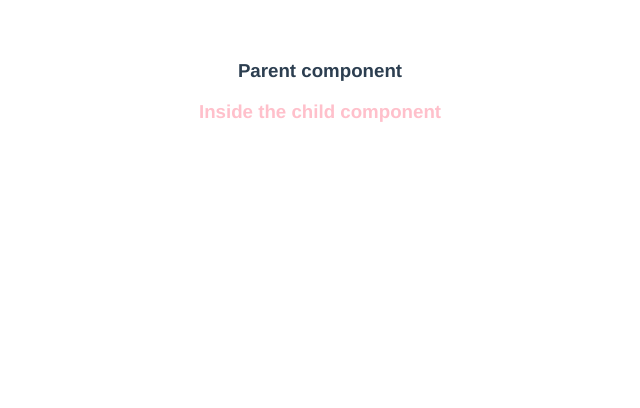
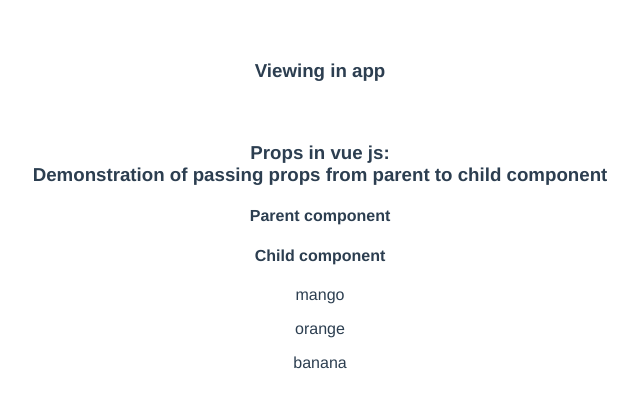
Before and after one commit to Neelima-git/learn-Vue.js, a Vue app: page / in a window 1280 px wide. Shown: the top 408 px of the page, without its empty margins (320-960 px from the left). Built offline with nearby package versions, Linux system fonts and the light colour scheme.

Commit message:
Added props demonstration files

```diff
--- a/src/App.vue
+++ b/src/App.vue
@@ -1,19 +1,19 @@
 <template>
-  <h3>Parent component</h3>
-  <ChildComponent/>
+  <div id="app">
+    <h3>Viewing in app</h3>
+      <PropsDemo/>
+  </div>
 </template>
 
 <script>
-
-// import DataBinding from './components/DataBinding.vue';
-import ChildComponent from './components/ComponentRegistration.vue'
+// import PropsComponent from "./components/PropsDemoChild.vue";
+import PropsDemo from './components/PropsDemoParent.vue'
 
 export default {
+  name: "App",
   components: {
-    ChildComponent
-  }
-}
-</script>ComponentRegistration
-<style>
-
-</style>
+    PropsDemo
+  },
+};
+</script>
+<style></style>
--- /dev/null
+++ b/src/components/PropsDemoChild.vue
@@ -0,0 +1,13 @@
+<template>
+    <div>
+        <h4>Child component</h4>
+        <p v-for="fruit in fruits" :key="fruit.id">{{ fruit.name }}</p>
+    </div>
+</template>
+
+<script>
+export default {
+    name: 'PropsComponent',
+    props: ['fruits']
+}
+</script>
--- /dev/null
+++ b/src/components/PropsDemoParent.vue
@@ -0,0 +1,29 @@
+<template>
+  <div id="app">
+    <h3>Props in vue js: <br> Demonstration of passing props from parent to child component</h3>
+    <h4>Parent component</h4>
+    <p></p>
+    <PropsComponent v-bind:fruits=fruits />
+  </div>
+</template>
+
+<script>
+import PropsComponent from "./PropsDemoChild.vue";
+
+export default {
+  name: "PropsDemoChild",
+  components: {
+    PropsComponent,
+  },
+  data(){
+    return{
+      fruits: [
+        {name: 'mango', liking:'80%'},
+        {name: 'orange', liking: '60%'},
+        {name: 'banana', liking: '90%'}
+      ]
+    }
+  }
+};
+</script>
+<style></style>
```
Also changed, not shown: src/components/CtoP_Parent.vue (added), src/components/PtoC_Child.vue (added).
